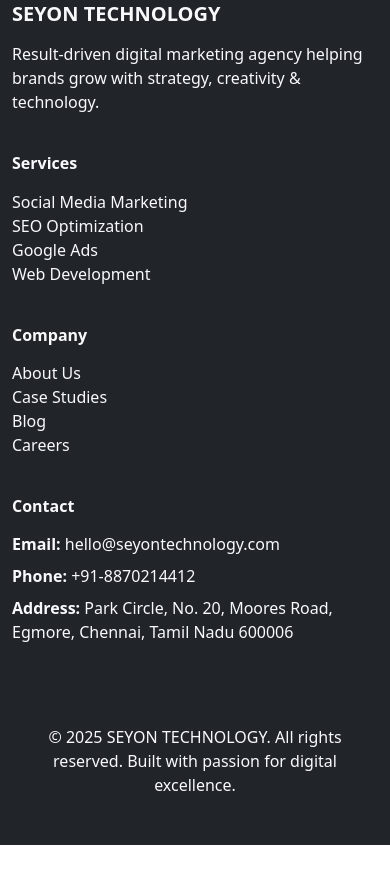
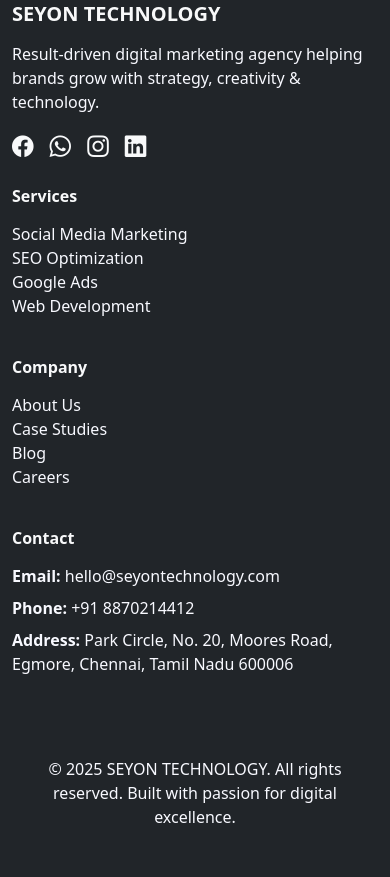
Before and after one commit to zion1905/seyontechnology, a React (Vite) app: page / in a window 390 px wide. Shown: the part 7160-8037 px from the top of the page. Before the commit the page ends 8005 px from the top, so only its background shows below. Built offline with nearby package versions, Linux system fonts and the light colour scheme.

Commit message:
add a social link

```diff
--- a/package.json
+++ b/package.json
@@ -12,6 +12,7 @@
   "dependencies": {
     "boostrap": "^2.0.0",
     "bootstrap": "^5.3.7",
+    "bootstrap-icons": "^1.13.1",
     "react": "^19.1.0",
     "react-dom": "^19.1.0",
     "react-icons": "^5.5.0",
--- a/src/components/Footer.jsx
+++ b/src/components/Footer.jsx
@@ -1,17 +1,33 @@
-import React from 'react'
+import 'bootstrap-icons/font/bootstrap-icons.css'; // Make sure this is imported
 
 const Footer = () => {
   return (
     <footer className="bg-dark text-light py-5">
       <div className="container">
         <div className="row">
+          {/* Company Info */}
           <div className="col-lg-4 mb-4">
             <h5 className="fw-bold mb-3">SEYON TECHNOLOGY</h5>
             <p className="text-muted">
               Result-driven digital marketing agency helping brands grow with strategy, creativity & technology.
             </p>
+            <div className="d-flex gap-3 mt-3">
+              <a href="https://www.facebook.com/share/1HguFTRy7G/" target="_blank" rel="noopener noreferrer">
+                <i className="bi bi-facebook fs-4 text-light"></i>
+              </a>
+              <a href="https://wa.me/8870214412" target="_blank" rel="noopener noreferrer">
+                <i className="bi bi-whatsapp fs-4 text-light"></i>
+              </a>
+              <a href="https://www.instagram.com/seyontechnology?igsh=Z3AzdHk0a2ZtMGNy" target="_blank" rel="noopener noreferrer">
+                <i className="bi bi-instagram fs-4 text-light"></i>
+              </a>
+              <a href="https://www.linkedin.com/posts/seyon-technology-digital-solutions_seyontech-applaunch-mobiletracker-activity-7345548751261810688-qb2Y" target="_blank" rel="noopener noreferrer">
+                <i className="bi bi-linkedin fs-4 text-light"></i>
+              </a>
+            </div>
           </div>
 
+          {/* Services */}
           <div className="col-lg-2 col-md-6 mb-4">
             <h6 className="fw-bold mb-3">Services</h6>
             <ul className="list-unstyled">
@@ -22,6 +38,7 @@
             </ul>
           </div>
 
+          {/* Company */}
           <div className="col-lg-2 col-md-6 mb-4">
             <h6 className="fw-bold mb-3">Company</h6>
             <ul className="list-unstyled">
@@ -32,6 +49,7 @@
             </ul>
           </div>
 
+          {/* Contact */}
           <div className="col-lg-4 mb-4">
             <h6 className="fw-bold mb-3">Contact</h6>
             <div className="contact-info">
@@ -39,7 +57,7 @@
                 <strong>Email:</strong> hello@seyontechnology.com
               </p>
               <p className="text-muted mb-2">
-                <strong>Phone:</strong> +91-8870214412
+                <strong>Phone:</strong> +91 8870214412
               </p>
               <p className="text-muted mb-2">
                 <strong>Address:</strong> Park Circle, No. 20, Moores Road, Egmore, Chennai, Tamil Nadu 600006
@@ -50,8 +68,8 @@
 
         <hr className="my-4" />
 
-        <div className="row align-items-center">
-          <div className="col-md-12 text-center">
+        <div className="row">
+          <div className="col text-center">
             <p className="text-muted mb-0">
               © 2025 SEYON TECHNOLOGY. All rights reserved. Built with passion for digital excellence.
             </p>
@@ -59,7 +77,7 @@
         </div>
       </div>
     </footer>
-  )
-}
+  );
+};
 
-export default Footer
+export default Footer;
```
Also changed, not shown: 1 other file (tests, documents, lock files or other folders).
